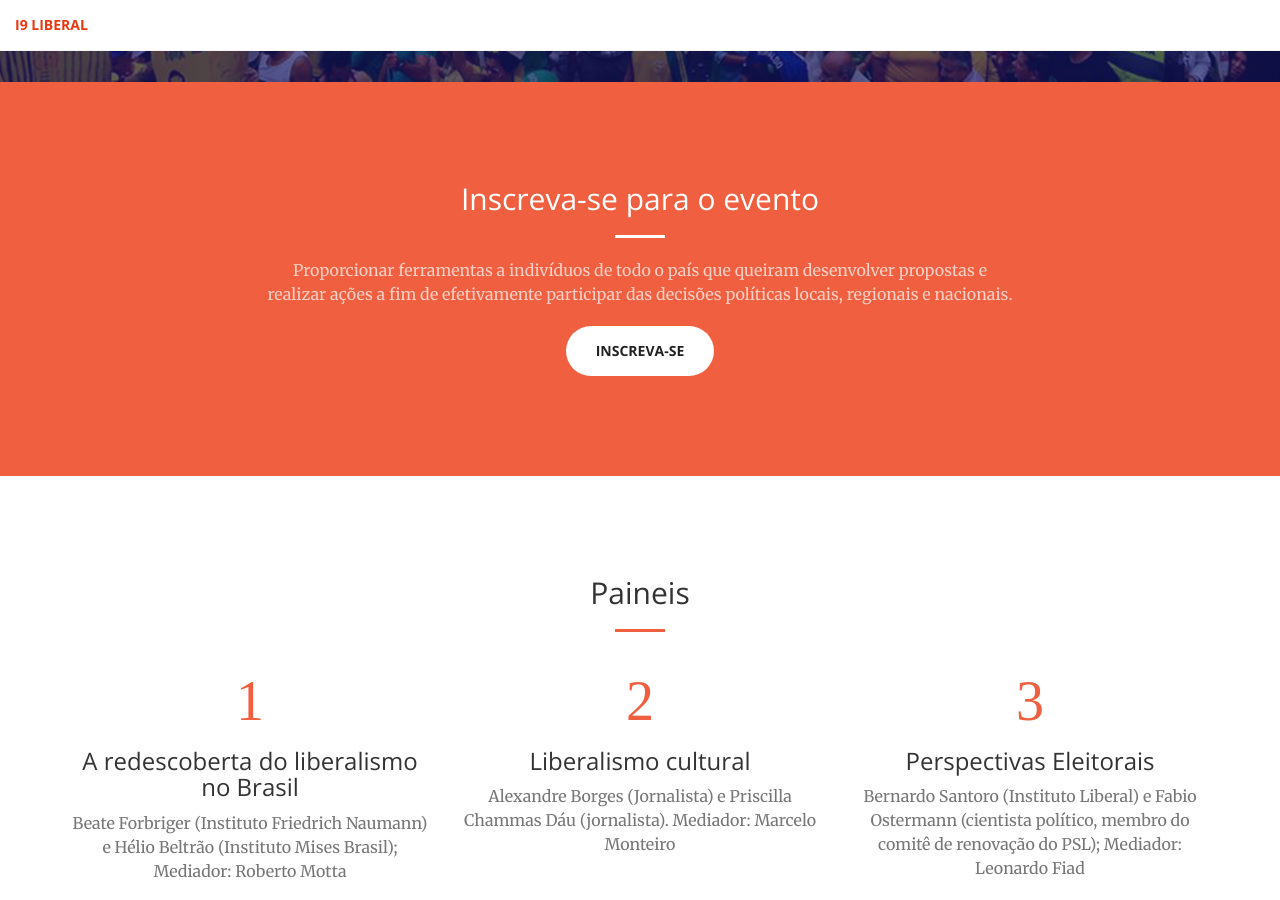
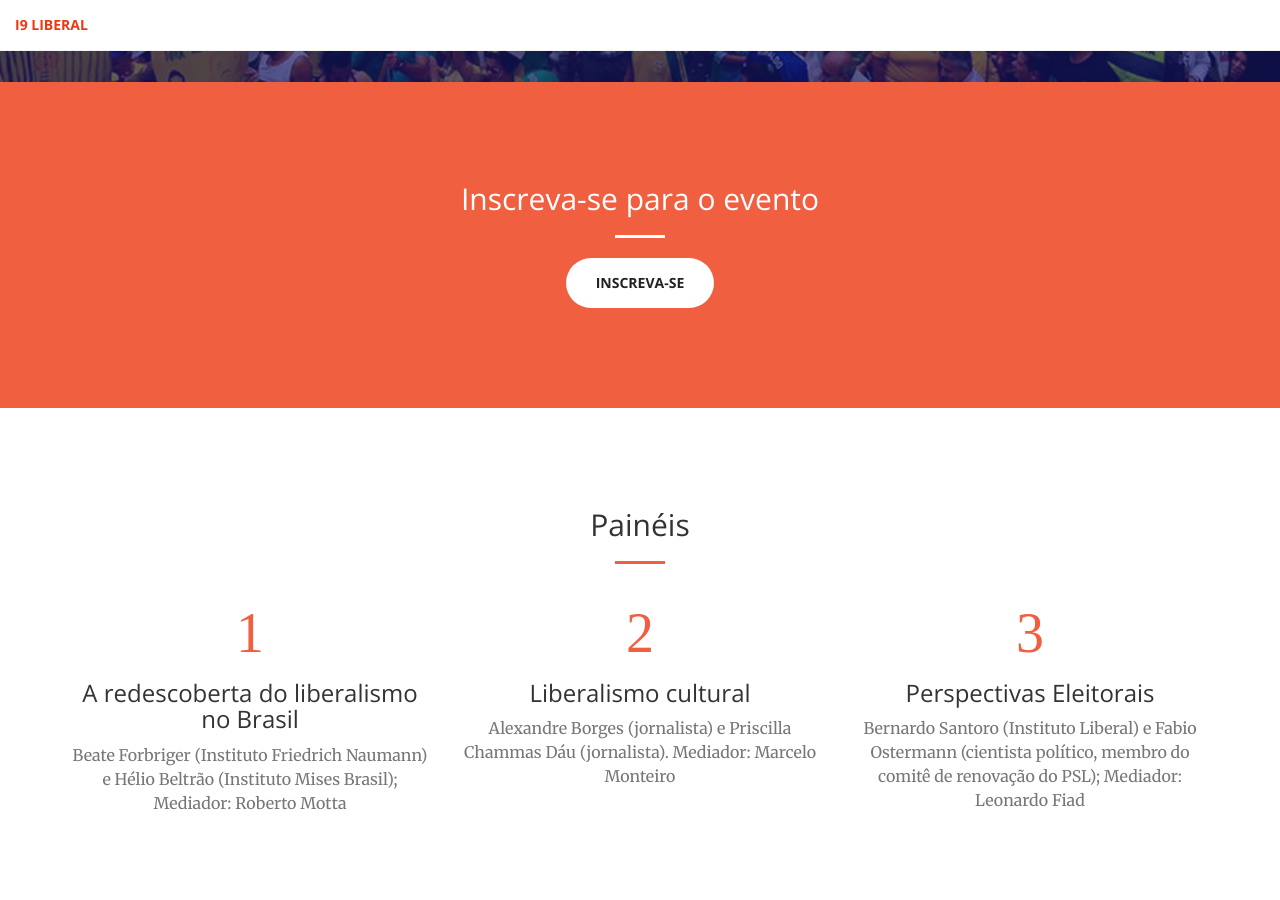
Before and after one commit to gustavolima/i9liberal, a Jekyll site: the page built from index.html, in a window 1280 px wide and 900 px high, scrolled down 818 px. Built offline with Jekyll 4.4.1, drawn with Linux system fonts in a browser that asks for light colours; some of the changed text lies outside the part shown.

Commit message:
Andreia updates

```diff
--- a/_layouts/default.html
+++ b/_layouts/default.html
@@ -65,13 +65,25 @@
 		        <hr class="primary">
 		        <p>Buscamos proporcionar ferramentas a indivíduos de todo o país que queiram desenvolver propostas e realizar ações a fim de efetivamente participar das decisões políticas locais, regionais e nacionais.</p>
 		      </div>
-		      <div class="col-lg-4 col-lg-offset-2 text-center">
-		        <i class="fa fa-phone fa-3x sr-contact"></i>
+		      <!-- <div class="col-lg-4 col-lg-offset-2 text-center">
+		        <img src="img/i9-logo_50x50.png" alt="logo i9">
 		        <p><a class="btn btn-default btn-xl sr-button" href="https://docs.google.com/forms/d/e/1FAIpQLSc8jO17oBO20m-K7Cvw5itKbc_wTS_sF5dLRgPWCekQMm3vlA/viewform">Receba novidades do i9</a></p>
 		      </div>
 		      <div class="col-lg-4 text-center">
 		        <i class="fa fa-envelope-o fa-3x sr-contact"></i>
 		        <p><a href="mailto:degustavinho@gmail.com">i9liberal@gmail.com</a></p>
+		      </div> -->
+		      <div class="col-lg-4 col-lg-offset-2 text-center">
+		        <a class="btn btn-default btn-xl sr-button" href="https://docs.google.com/forms/d/e/1FAIpQLSc8jO17oBO20m-K7Cvw5itKbc_wTS_sF5dLRgPWCekQMm3vlA/viewform">
+			      	<img src="img/i9-logo_50x50.jpg" alt="logo i9">
+			        <p>Receba novidades do i9</p>
+		        </a>
+		      </div>
+		      <div class="col-lg-4 text-center">
+		      	<a href="mailto:degustavinho@gmail.com">
+		        	<i class="fa fa-envelope-o fa-3x sr-contact"></i>
+		        	<p>i9liberal@gmail.com</p>
+		        </a>
 		      </div>
 		    </div>
 		  </div>
--- a/index.html
+++ b/index.html
@@ -42,8 +42,8 @@
       <div class="col-lg-8 col-lg-offset-2 text-center">
         <h2 class="section-heading">Inscreva-se para o evento</h2>
         <hr class="light">
-        <p class="text-faded">Proporcionar ferramentas a indivíduos de todo o país que queiram desenvolver propostas e realizar ações a fim de efetivamente participar das decisões políticas locais, regionais e nacionais.
-        </p>
+        <!-- <p class="text-faded">Proporcionar ferramentas a indivíduos de todo o país que queiram desenvolver propostas e realizar ações a fim de efetivamente participar das decisões políticas locais, regionais e nacionais.
+        </p> -->
         <!-- <a href="#services" class="page-scroll btn btn-default btn-xl sr-button">Get Started!</a> -->
         <a class="btn btn-default btn-xl sr-button" target="_blank" href="http://www.sympla.com.br/event/preview/96134"">Inscreva-se</a>
       </div>
@@ -55,7 +55,7 @@
   <div class="container">
     <div class="row">
       <div class="col-lg-12 text-center">
-        <h2 class="section-heading">Paineis</h2>
+        <h2 class="section-heading">Painéis</h2>
         <hr class="primary">
       </div>
     </div>
@@ -74,7 +74,7 @@
         <div class="service-box">
           <i class="fa fa-4x text-primary sr-icons">2</i>
           <h3>Liberalismo cultural</h3>
-          <p class="text-muted">Alexandre Borges (Jornalista) e Priscilla Chammas Dáu (jornalista). Mediador: Marcelo Monteiro</p>
+          <p class="text-muted">Alexandre Borges (jornalista) e Priscilla Chammas Dáu (jornalista). Mediador: Marcelo Monteiro</p>
         </div>
       </div>
       <div class="col-lg-4 col-md-6 text-center">
@@ -185,6 +185,36 @@
   </div>
 </section>
 
+<section id="date_and_time">
+  <!-- <div class="container">
+    <div class="row">
+      <div class="col-lg-12 text-center">
+        <h2 class="section-heading">...</h2>
+        <hr class="primary">
+      </div>
+    </div>
+  </div> -->
+  <div class="container">
+    <div class="row">
+      <div class="col-lg-6 col-md-6 text-center">
+        <div class="service-box">
+          <!-- <i class="fa fa-4x fa-diamond text-primary sr-icons"></i> -->
+          <i class="fa fa-4x fa-map-marker text-primary sr-icons"></i>
+          <h3>Onde?</h3>
+          <p class="text-muted">A definir...</p>
+        </div>
+      </div>
+      <div class="col-lg-6 col-md-6 text-center">
+        <div class="service-box">
+          <i class="fa fa-4x fa-calendar text-primary sr-icons"></i>
+          <h3>Quando?</h3>
+          <p class="text-muted">Dia 3 de Novembro de 2016</p>
+        </div>
+      </div>
+    </div>
+  </div>
+</section>
+
 <aside class="bg-dark">
   <div class="container text-center">
     <div class="call-to-action">
```
Also changed, not shown: img/i9-logo_50x50.jpg (added).
